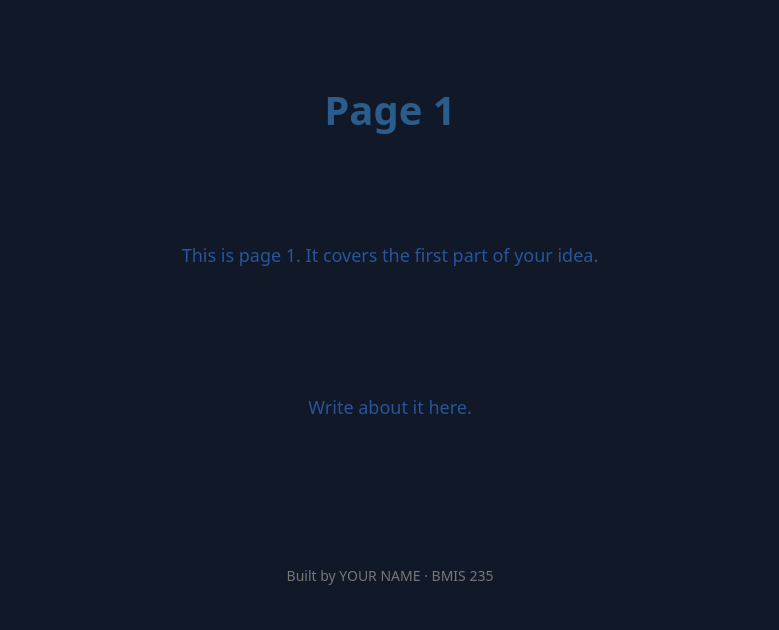
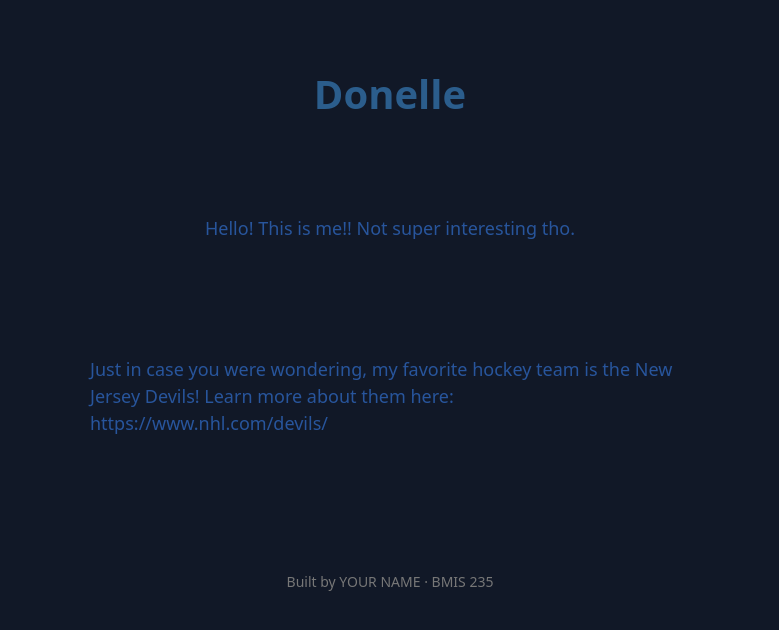
Before and after one commit to donellemedina/bmis235-html-3, a plain HTML site: page donelle.html in a window 1280 px wide. Shown: the part 132-762 px from the top of the page, without its empty margins (250-1029 px from the left). Drawn offline with Linux system fonts and the light colour scheme; files whose address does not match are found by name.

Commit message:
Revise page content for Donelle
Updated content to introduce Donelle and personal interests.

```diff
--- a/donelle.html
+++ b/donelle.html
@@ -28,9 +28,9 @@
     <a href="ashlee.html"><img src="img/ashlee.png" alt="Ashlee"></a>
 </nav>
 
-<h1>Page 1</h1>
-<p>This is page 1. It covers the first part of your idea.</p>
-<p>Write about it here.</p>
+<h1>Donelle</h1>
+<p>Hello! This is me!! Not super interesting tho.</p>
+<p>Just in case you were wondering, my favorite hockey team is the New Jersey Devils! Learn more about them here: https://www.nhl.com/devils/ </p>
 
 <!-- Footer: fill in your name -->
 <footer>Built by YOUR NAME &middot; BMIS 235</footer>
```
